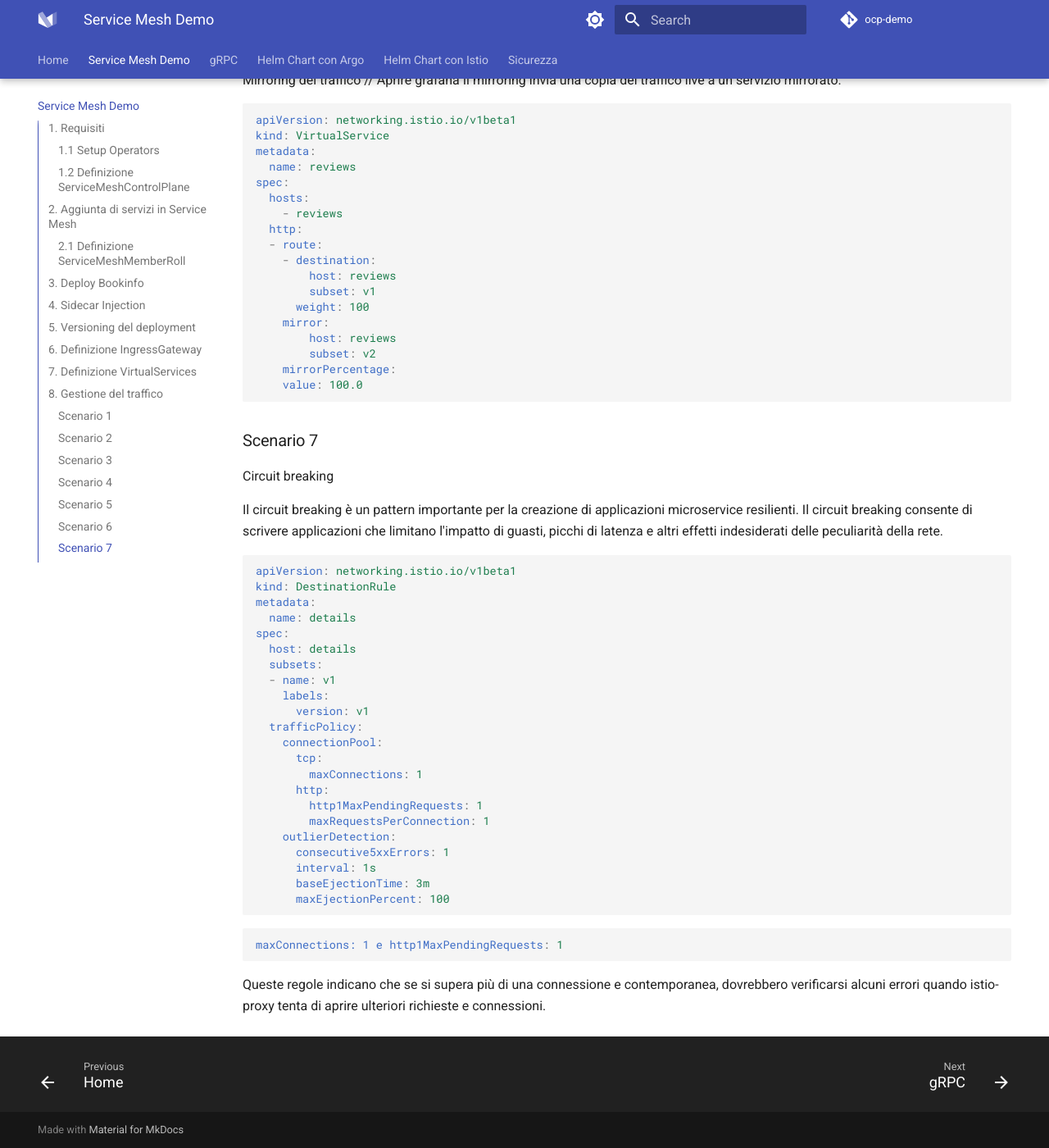
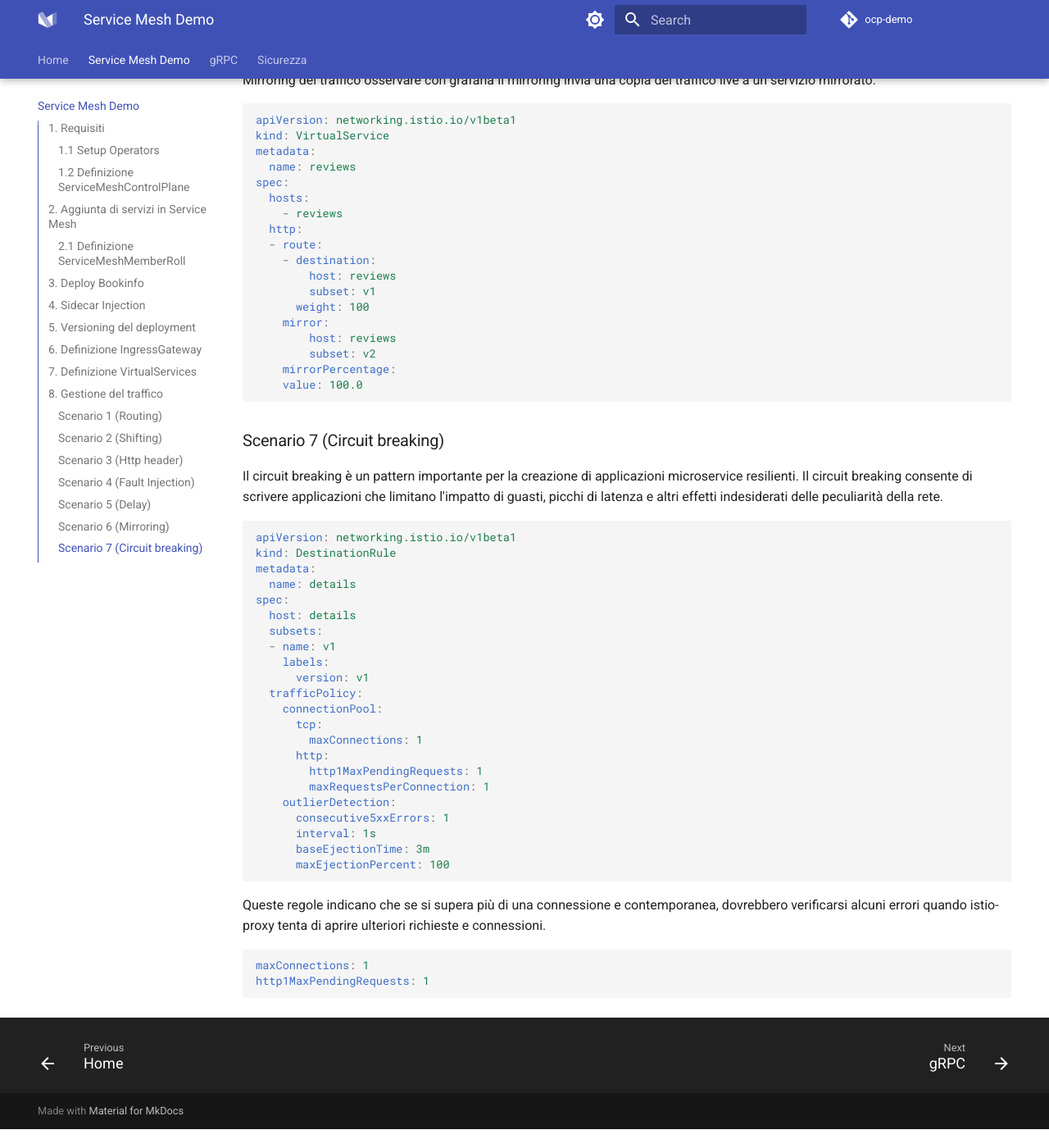
Before and after one commit to nictore/ocp-demo, an MkDocs documentation site: the page built from docs/servicemesh.md, in a window 1280 px wide and 1400 px high, scrolled down 7463 px. Shown: the whole window at 82% size. Built offline with MkDocs 1.6.1 and Material for MkDocs 9.7.7, drawn with Linux system fonts in a browser that asks for light colours; comment, search, counter and statistics services are not loaded; after the commit the page ends 8840 px from its top, so only the background shows below that; some of the changed text lies outside the part shown.

````diff
--- a/docs/2servmeshdemo.md
+++ b/docs/servicemesh.md
@@ -153,6 +153,7 @@ spec:
     hosts:
     - "*"
 ```
+
 A differenza di una Ingress o Rotta standard, non include alcuna configurazione di routing del traffico. Il routing del traffico è invece configurato utilizzando l'oggetto VirtualService.
 
 ## 7. Definizione VirtualServices
@@ -215,7 +216,7 @@ spec:
       simple: RANDOM
 ```
 
-### Scenario 1
+### Scenario 1 (Routing)
 
 Veicoliamo tutto il traffico solo per la versione v1 di review e poi solo per v2
 
@@ -234,7 +235,7 @@ spec:
         subset: v1   #v2
 ```
 
-### Scenario 2
+### Scenario 2 (Shifting)
 
 Veicoliamo una percentuale di traffico sulle 2 istanze v1 e v2
 
@@ -258,7 +259,7 @@ spec:
       weight: 20
 ```
 
-### Scenario 3
+### Scenario 3 (Http header)
 
 Set header http, veicola traffico solo su v2 solo se corrisponde un determinato utente
 
@@ -285,9 +286,9 @@ spec:
         subset: v3
 ```
 
-### Scenario 4
+### Scenario 4 (Fault Injection)
 
-Fault injection microservizio details // Aprire jaeger
+Fault injection microservizio details e osservere jaeger
 
 ```yaml
 apiVersion: networking.istio.io/v1beta1
@@ -320,7 +321,7 @@ spec:
         subset: v1
 ```
 
-### Scenario 5
+### Scenario 5 (Delay)
 
 Delay
 
@@ -344,9 +345,9 @@ spec:
         subset: v1
 ```
 
-### Scenario 6
+### Scenario 6 (Mirroring)
 
-Mirroring del traffico // Aprire grafana
+Mirroring del traffico osservare con grafana
 Il mirroring invia una copia del traffico live a un servizio mirrorato.
 
 ```yaml
@@ -370,9 +371,7 @@ spec:
     value: 100.0
 ```
 
-### Scenario 7
-
-Circuit breaking
+### Scenario 7 (Circuit breaking)
 
 Il circuit breaking è un pattern importante per la creazione di applicazioni microservice resilienti. Il circuit breaking consente di scrivere applicazioni che limitano l'impatto di guasti, picchi di latenza e altri effetti indesiderati delle peculiarità della rete.
 
@@ -400,8 +399,10 @@ spec:
       baseEjectionTime: 3m
       maxEjectionPercent: 100
 ```
-```yaml
-maxConnections: 1 e http1MaxPendingRequests: 1
-```
 
 Queste regole indicano che se si supera più di una connessione e contemporanea, dovrebbero verificarsi alcuni errori quando istio-proxy tenta di aprire ulteriori richieste e connessioni.
+
+```yaml
+maxConnections: 1
+http1MaxPendingRequests: 1
+```
--- a/mkdocs.yml
+++ b/mkdocs.yml
@@ -1,4 +1,4 @@
-site_name: Documentation
+site_name: Demo
 site_author: Domenico Pastore
 site_url: https://nictore.github.io/ocp-demo/
 
@@ -79,8 +79,6 @@ extra:
 
 nav:
   - Home: index.md
-  - Service Mesh Demo: 2servmeshdemo.md
-  - gRPC: 3grpc.md
-  - Helm Chart con Argo: 4helmchartArgo.md
-  - Helm Chart con Istio: 5helmchartIstio.md
-  - Sicurezza: 6security.md
+  - Service Mesh Demo: servicemesh.md
+  - gRPC: grpc.md
+  - Sicurezza: security.md
````
Also changed, not shown: docs/3grpc.md (deleted, +0 -33 lines), docs/4helmchartArgo.md (deleted, +0 -40 lines), docs/5helmchartIstio.md (deleted, +0 -54 lines), docs/6security.md (deleted, +0 -25 lines), docs/grpc.md (added, +140 -0 lines), docs/security.md (added, +94 -0 lines), docs/images/2.png (added), docs/images/3.png (added).
